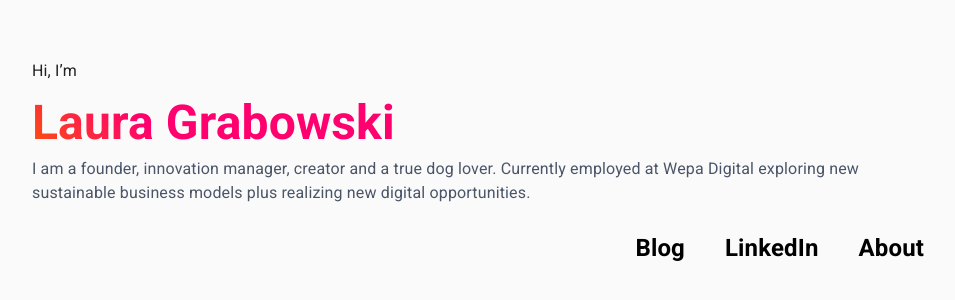
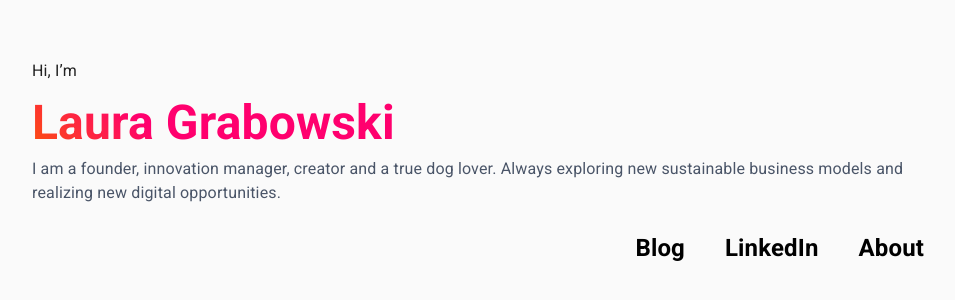
Before and after one commit to nikandfri/lauragrabwoski.com, a Next.js app: page / in a window 1280 px wide. Shown: the part 228-528 px from the top of the page, without its empty margins (140-1095 px from the left). Built offline with nearby package versions, Linux system fonts and the light colour scheme.

Commit message:
deleted Wepa digital

```diff
--- a/components/Header.js
+++ b/components/Header.js
@@ -48,7 +48,7 @@ export default function Header() {
                 <Toolbar>
                     <Box sx={{width: "100%", display:"flex", flexDirection:"row", flexWrap:"wrap", justifyContent:"flex-start"}}>
                         {matches ? <Box m={2} flexGrow={10} sx={{fontWeight: "800", fontSize:"1.5rem"}} ><span className={classes.heading}>Laura Grabowski </span></Box> : <Box m={0} sx={{width:"100%", fontWeight:"800", fontSize: "1.5rem", paddingTop: "16px"}} ><span className={classes.heading}>Laura Grabowski</span></Box>}
-                        {matches ? <Box m={2} sx={{fontWeight: "800"}}><Link href="/writing"><a className={classes.bold}>Blog</a></Link></Box> :  <Box m={0}><Link href="https://medium.com/@jahn230"><a className={classes.boldtwo}>Blog</a></Link></Box> }
+                        {matches ? <Box m={2} sx={{fontWeight: "800"}}><Link href="https://medium.com/@jahn230"><a className={classes.bold}>Blog</a></Link></Box> :  <Box m={0}><Link href="https://medium.com/@jahn230"><a className={classes.boldtwo}>Blog</a></Link></Box> }
                         {matches ? <Box m={2} sx={{fontWeight:"800"}}><Link href="https://www.linkedin.com/in/lauragrabowski25/"><a style={{color: "black"}} className={classes.bold}>LinkedIn</a></Link></Box>: <Box m={0} ><Link href="https://www.linkedin.com/in/lauragrabowski25/"><a className={classes.boldtwo} >LinkedIn</a></Link></Box>}
                         {matches ? <Box m={2} sx={{fontWeight: "800"}}><Link href="/"><a className={classes.bold}>Start</a></Link></Box> : <Box m={0} className={classes.boldtwo}><Link href="/"><a className={classes.boldtwo}>Start</a></Link></Box> }
                     </Box>
--- a/pages/index.js
+++ b/pages/index.js
@@ -70,8 +70,8 @@ export default function Home(props) {
                 <Typography variant="body1" gutterBottom>Hi, I’m</Typography>
                 <div className={classes.heading}>Laura Grabowski</div>
                 <Typography fontStyle="italic" variant="body1" gutterBottom style={{color:"#4a5568"}}>
-                I am a founder, innovation manager, creator and a true dog lover. Currently employed at Wepa Digital exploring new sustainable
-                business models plus realizing new digital opportunities.
+                I am a founder, innovation manager, creator and a true dog lover. Always exploring new sustainable
+                business models and realizing new digital opportunities.
                 </Typography>
               </Box>
               <Box style={matches ? { display: "flex", flexDirection: "row-reverse", flexWrap: "wrap" } : { display: "flex", flexDirection: "column", flexWrap: "wrap"}}>
```
